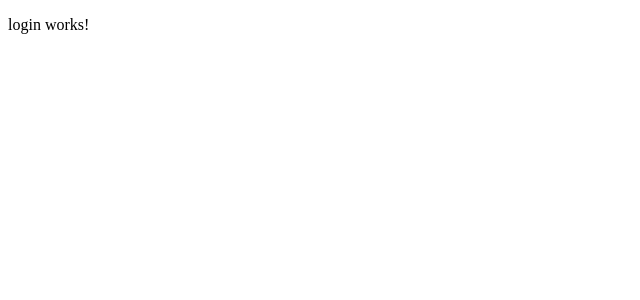
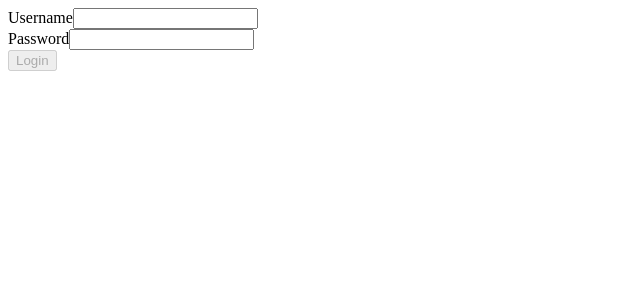
Before and after one commit to shahrzadJavadiKoushesh/SG-AngularBootcampProject, an Angular app in the folder UserProducts/: page /login in a window 1280 px wide. Shown: the top 300 px of the page, without its empty margins (0-640 px from the left). Built offline with nearby package versions, Linux system fonts and the light colour scheme.

Commit message:
add form of login

```diff
--- a/UserProducts/src/app/auth/login/login.component.html
+++ b/UserProducts/src/app/auth/login/login.component.html
@@ -1 +1,13 @@
-<p>login works!</p>
+<div class="login-container">
+    <form [formGroup]="loginForm" (ngSubmit)="onSubmit()">
+        <div>
+            <label for="username">Username</label>
+            <input id="username" formControlName="username" type="text" />
+        </div>
+        <div>
+            <label for="password">Password</label>
+            <input id="password" formControlName="password" type="password" />
+        </div>
+        <button type="submit" [disabled]="loginForm.invalid">Login</button>
+    </form>
+</div>
--- a/UserProducts/src/app/auth/login/login.component.ts
+++ b/UserProducts/src/app/auth/login/login.component.ts
@@ -1,11 +1,28 @@
 import { Component } from '@angular/core';
+import { FormGroup, FormBuilder, Validators, ReactiveFormsModule } from '@angular/forms';
 
 @Component({
   selector: 'app-login',
-  imports: [],
+  imports: [ReactiveFormsModule],
   templateUrl: './login.component.html',
   styleUrl: './login.component.scss'
 })
 export class LoginComponent {
+  loginForm: FormGroup;
+
+  constructor(private fb: FormBuilder){
+    this.loginForm = this.fb.group({
+      username: ['', [Validators.required]],
+      password: ['', Validators.required]
+    })
+  }
+
+  onSubmit(){
+    if (this.loginForm.valid){
+      const {username, password} = this.loginForm.value;
+      console.log(username);
+      console.log(password);
+    }
+  }
 
 }
```
